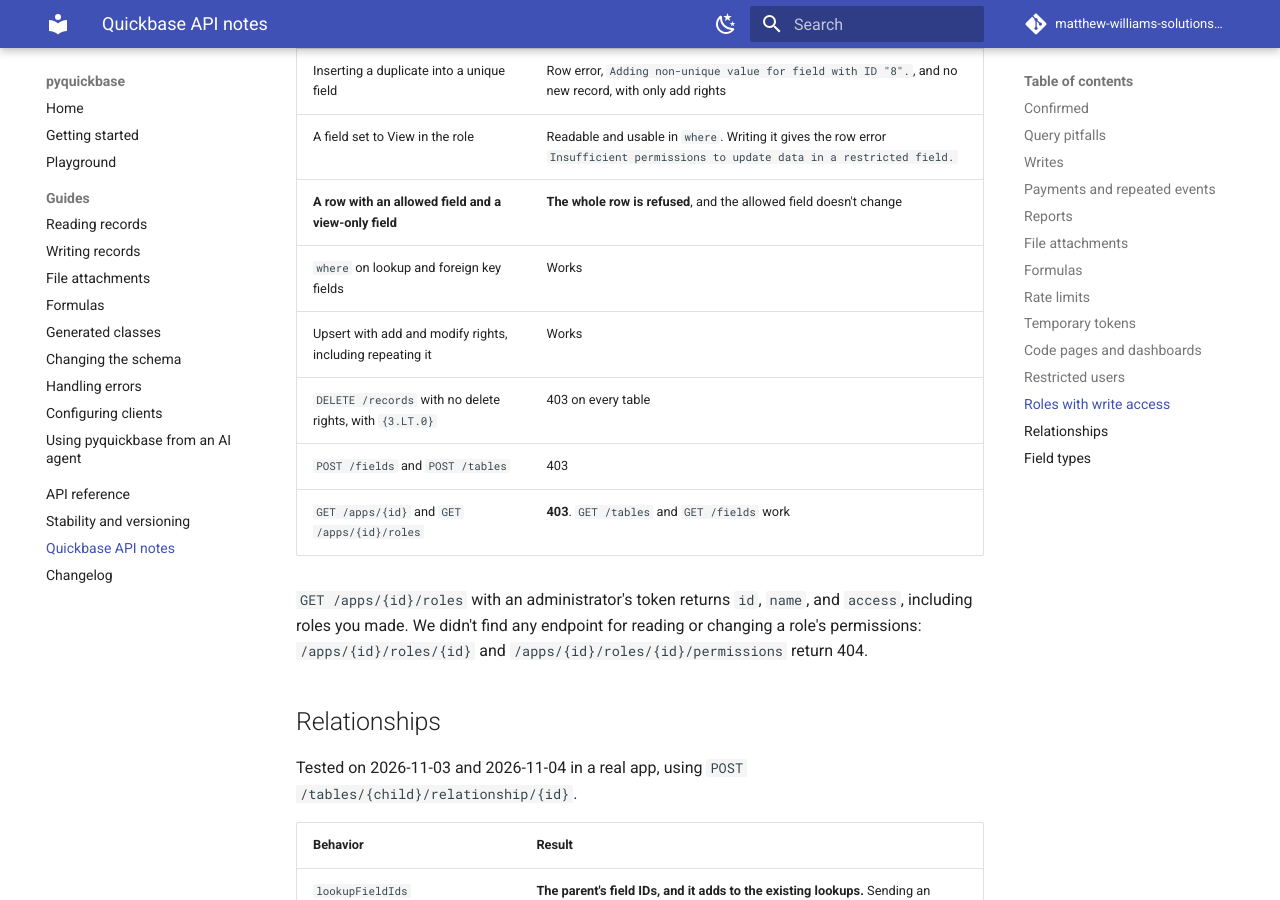
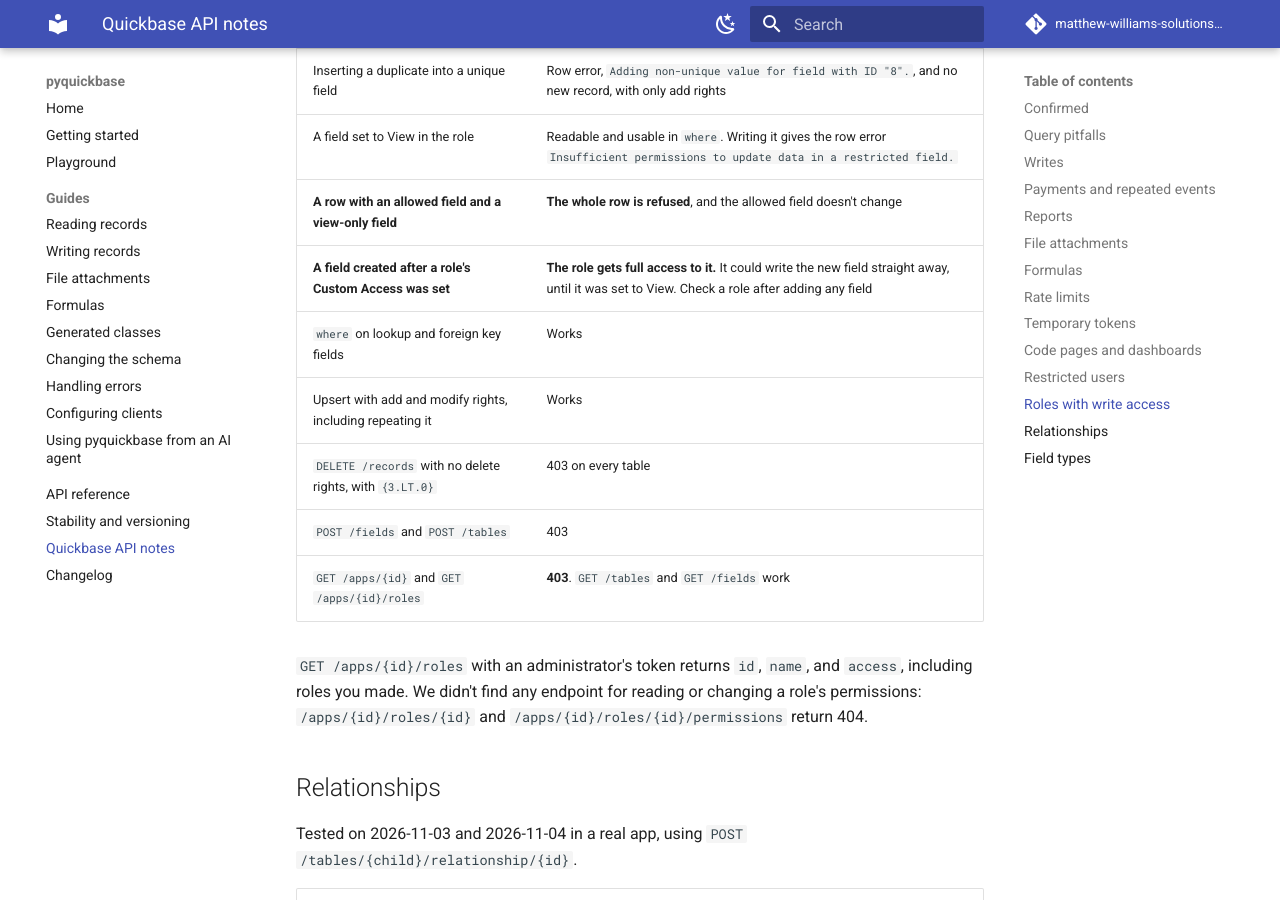
Before and after one commit to matthew-williams-solutions/pyquickbase, an MkDocs documentation site: the page built from docs/api-notes.md, in a window 1280 px wide and 900 px high, scrolled down 15861 px. Built offline with MkDocs 1.6.1 and Material for MkDocs 9.7.7, drawn with Linux system fonts in a browser that asks for light colours; comment, search, counter and statistics services are not loaded.

Commit message:
Record that new fields get full access under a role's Custom Access

```diff
--- a/docs/api-notes.md
+++ b/docs/api-notes.md
@@ -338,6 +338,7 @@ tables, and no delete rights. Record-level rules weren't tested.
 | Inserting a duplicate into a unique field | Row error, `Adding non-unique value for field with ID "8".`, and no new record, with only add rights |
 | A field set to View in the role | Readable and usable in `where`. Writing it gives the row error `Insufficient permissions to update data in a restricted field.` |
 | **A row with an allowed field and a view-only field** | **The whole row is refused**, and the allowed field doesn't change |
+| **A field created after a role's Custom Access was set** | **The role gets full access to it.** It could write the new field straight away, until it was set to View. Check a role after adding any field |
 | `where` on lookup and foreign key fields | Works |
 | Upsert with add and modify rights, including repeating it | Works |
 | `DELETE /records` with no delete rights, with `{3.LT.0}` | 403 on every table |
```
